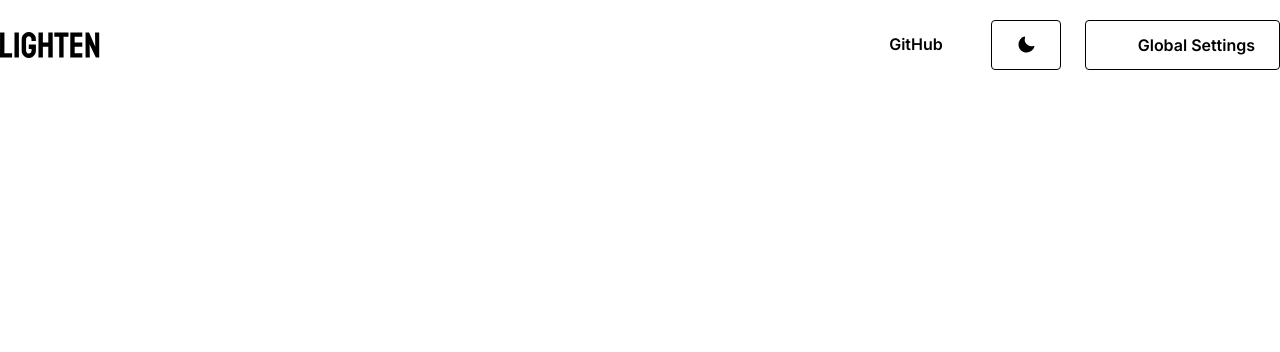
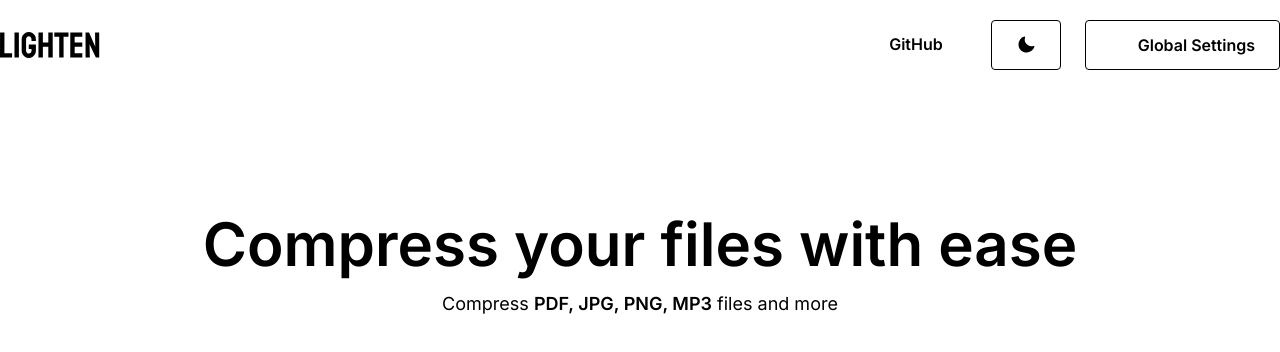
Before and after one commit to Stephen-PP/LightenIO, a Next.js app in the folder frontend/: page / in a window 1280 px wide. Shown: the top 352 px of the page. Built offline with nearby package versions, Linux system fonts and the light colour scheme; some icons are missing.

Commit message:
added hero section + refactored directories

```diff
--- a/frontend/src/app/page.tsx
+++ b/frontend/src/app/page.tsx
@@ -1,34 +1,14 @@
 "use client";
 
-import Image from "next/image";
-import { Icon } from '@iconify/react';
+import NavBar from "@/components/NavBar";
+import HeroSection from "@/components/hero/hero";
 
-function NavBar() {
-    return (
-        <div className="mt-5  flex justify-between w-full max-w-screen-2xl">
-            <div className="flex-initial self-center">
-                <Image src="/logo-light.svg" alt="Logo" width={100} height={100} />
-            </div>
-            <div className="flex items-right justify-between">
-                <div className="flex px-6 py-3">
-                <p className="font-inter font-semibold">GitHub</p>
-                </div>
-                <div className="flex border border-black rounded px-6 py-3 ml-6">
-                    <Icon className="h-5 w-5 self-center " style={{color: "black"}} icon="ph:moon-fill"/>
-                </div>
-                <div className="flex border border-black rounded px-6 py-3 ml-6">
-                    <Icon className="h-5 w-5 self-center mr-2" icon="solar:settings-linear"/>
-                    <p className="font-inter font-semibold">Global Settings</p>
-                </div>
-            </div>
-        </div>
-    )
+function UploadFileSectionEmpty(){
+
 }
 
 export default function Home() {
     return (
-        <div className="flex justify-center">
-            <NavBar />
-        </div>
+        <><NavBar /><HeroSection /></>
     );
 }
--- /dev/null
+++ b/frontend/src/components/NavBar.tsx
@@ -0,0 +1,28 @@
+"use client";
+
+import { Icon } from '@iconify/react';
+import Image from "next/image";
+
+export default function NavBar() {
+    return (
+        <div className="flex justify-center">
+            <div className="mt-5 flex justify-between w-full max-w-screen-2xl">
+                <div className="flex-initial self-center">
+                    <Image src="/logo-light.svg" alt="Logo" width={100} height={100} />
+                </div>
+                <div className="flex items-right justify-between">
+                    <div className="flex px-6 py-3">
+                    <p className="font-inter font-semibold">GitHub</p>
+                    </div>
+                    <div className="flex border border-black rounded px-6 py-3 ml-6">
+                        <Icon className="h-5 w-5 self-center " style={{color: "black"}} icon="ph:moon-fill"/>
+                    </div>
+                    <div className="flex border border-black rounded px-6 py-3 ml-6">
+                        <Icon className="h-5 w-5 self-center mr-2" icon="solar:settings-linear"/>
+                        <p className="font-inter font-semibold">Global Settings</p>
+                    </div>
+                </div>
+            </div>
+        </div>
+    )
+}
--- /dev/null
+++ b/frontend/src/components/hero/Hero.tsx
@@ -0,0 +1,14 @@
+export default function HeroSection() {
+    return (
+        <div className="flex justify-center">
+            <div className="mt-36 w-full max-w-screen-2xl text-center">
+                <div>
+                    <p className="font-inter font-semibold text-6xl">Compress your files with ease</p>
+                </div>
+                <div className="mt-4">
+                    <p className="font-inter text-lg">Compress <span className="font-semibold">PDF, JPG, PNG, MP3</span> files and more</p>
+                </div>
+            </div>
+        </div>
+    )
+}
```
Also changed, not shown: frontend/src/components/uploader/EmptyUploader.tsx (added), 1 other file (tests, documents, lock files or other folders).
